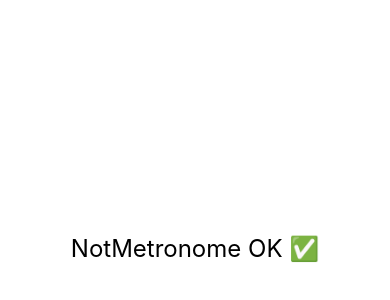
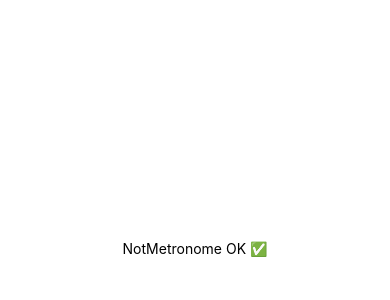
Before and after one commit to gonzalogmercado-lang/NotMetronome, a React Native app: screen /Home in a window 390 px wide. Shown: the part 174-474 px from the top of the page. Built offline with nearby package versions, Linux system fonts and the light colour scheme.

Commit message:
chore: use safe-area-context SafeAreaView

```diff
--- a/src/app/AppRoot.tsx
+++ b/src/app/AppRoot.tsx
@@ -1,10 +1,12 @@
-import React from "react";
-import { Text, View } from "react-native";
+import { Text } from "react-native";
+import { SafeAreaProvider, SafeAreaView } from "react-native-safe-area-context";
 
 export default function AppRoot() {
   return (
-    <View style={{ flex: 1, alignItems: "center", justifyContent: "center" }}>
-      <Text style={{ fontSize: 24 }}>NotMetronome OK ✅</Text>
-    </View>
+    <SafeAreaProvider>
+      <SafeAreaView style={{ flex: 1, alignItems: "center", justifyContent: "center" }}>
+        <Text>NotMetronome OK ✅</Text>
+      </SafeAreaView>
+    </SafeAreaProvider>
   );
 }
```
